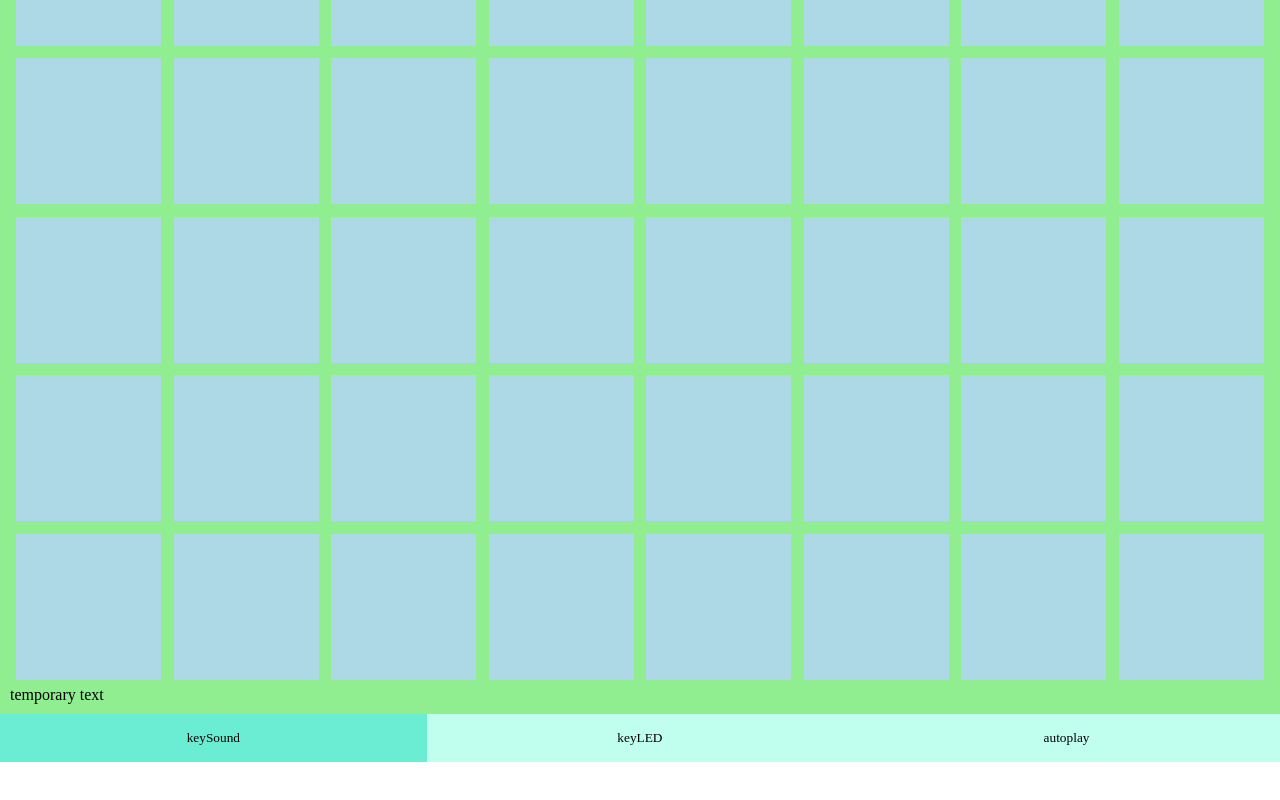
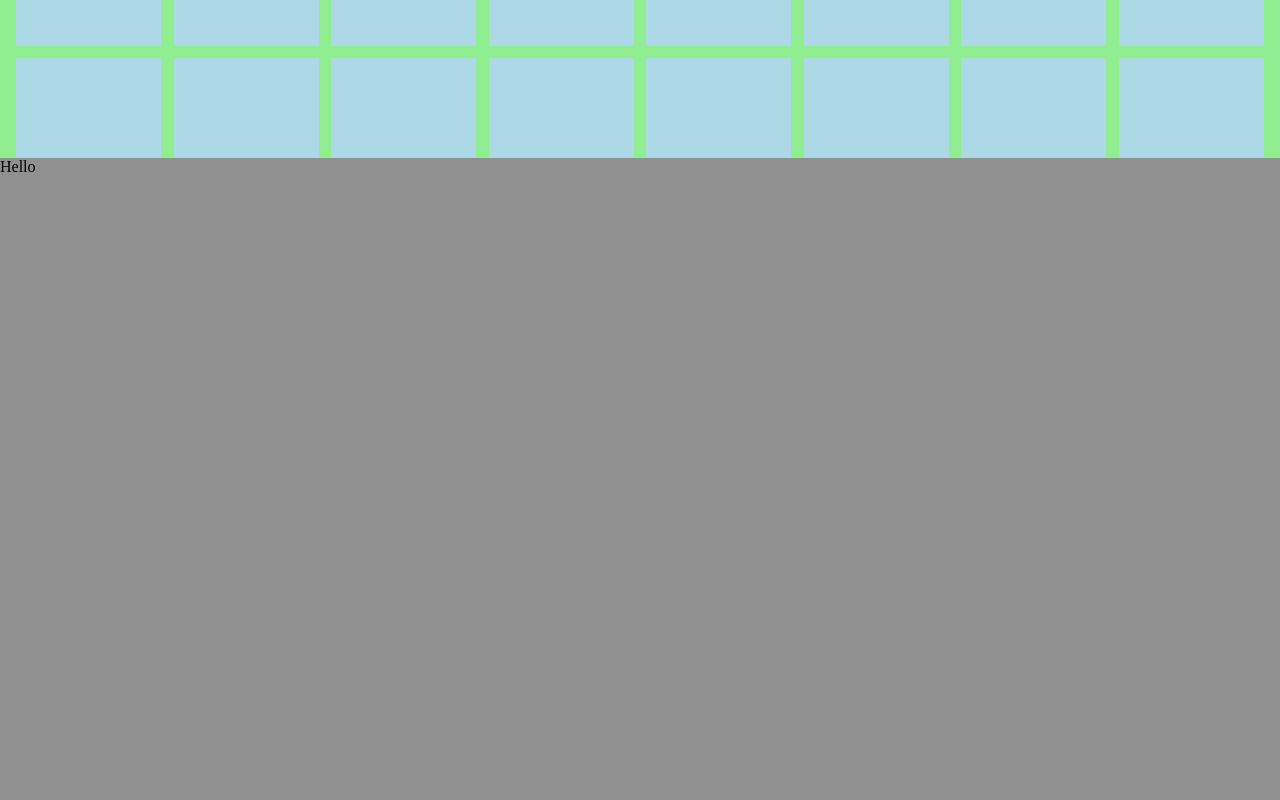
Before and after one commit to comjun04/UniMake, a React app: page / in a window 1280 px wide. Shown: the part 642-1442 px from the top of the page. Before the commit the page ends 1404 px from the top, so only its background shows below. Built offline with nearby package versions, Linux system fonts and the light colour scheme.

Commit message:
feat: add PropertyEditPanel

```diff
--- a/src/App.jsx
+++ b/src/App.jsx
@@ -1,21 +1,23 @@
 import React from 'react'
-import { defaultCss } from './styles/theme'
+import { styled, defaultCss } from './styles/theme'
 
-import Header from './components/Header.jsx'
-import Pad from './components/Pad.jsx'
-import ModeSelectPanel from './components/ModeSelectPanel'
+import { Header, WorkPanel } from './components'
 
 import './css/font.css'
+
+const AppElement = styled('div', {
+  display: 'flex',
+  flexDirection: 'column'
+})
 
 const App = () => {
   defaultCss()
 
   return (
-    <>
+    <AppElement>
       <Header />
-      <Pad />
-      <ModeSelectPanel />
-    </>
+      <WorkPanel />
+    </AppElement>
   )
 }
 
--- a/src/components/ModeSelectPanel.js
+++ b/src/components/ModeSelectPanel.jsx
@@ -35,12 +35,13 @@ const ModeButton = ({ name, active, handleClick }) => {
   )
 }
 
-const ModeSelectPanel = () => {
+const ModeSelectPanel = ({ onModeChange }) => {
   const names = ['keySound', 'keyLED', 'autoplay']
   const [activeBtn, setActiveBtn] = useState(names[0])
 
   const btnClicked = (name) => {
     setActiveBtn(name)
+    onModeChange(name)
   }
 
   const buttons = names.map(name => (
--- a/src/components/Pad.jsx
+++ b/src/components/Pad.jsx
@@ -9,10 +9,15 @@ const PadElement = styled('div', {
   padding: 10
 })
 
-const Pad = () => {
+const Pad = ({ onButtonClick }) => {
   const buttons = []
   for (let i = 1; i <= 64; i++) {
-    buttons.push(<PadButton id={i} />)
+    buttons.push(
+      <PadButton
+        id={i}
+        onButtonClick={onButtonClick}
+      />
+    )
   }
 
   return (
--- a/src/components/PadButton.jsx
+++ b/src/components/PadButton.jsx
@@ -11,9 +11,11 @@ const PadButtonElement = styled('button', {
   margin: '0.5%'
 })
 
-const PadButton = ({ id }) => {
+const PadButton = ({ id, onButtonClick }) => {
   return (
-    <PadButtonElement />
+    <PadButtonElement
+      onClick={() => onButtonClick(id)}
+    />
   )
 }
 
--- /dev/null
+++ b/src/components/PropertyEditPanel.jsx
@@ -0,0 +1,30 @@
+import React from 'react'
+import { styled } from '../styles/theme'
+
+const PanelElement = styled('div', {
+  backgroundColor: '#909090',
+
+  position: 'absolute',
+  width: '100%',
+  height: '100%',
+  transition: 'top .4s'
+})
+
+const PropertyEditPanel = ({ mode, button, show }) => {
+  let element
+  if (mode === 'keySound') {
+    element = <span>Hello</span>
+  }
+
+  return (
+    <PanelElement
+      css={{
+        top: show ? 0 : '100%'
+      }}
+    >
+      {element}
+    </PanelElement>
+  )
+}
+
+export default PropertyEditPanel
--- /dev/null
+++ b/src/components/WorkPanel.jsx
@@ -0,0 +1,38 @@
+import React, { useState } from 'react'
+import { styled } from '../styles/theme'
+
+import Pad from './Pad.jsx'
+import ModeSelectPanel from './ModeSelectPanel.jsx'
+import PropertyEditPanel from './PropertyEditPanel.jsx'
+
+const PanelElement = styled('div', {
+  flexShrink: 0
+})
+
+const WorkPanel = () => {
+  const [mode, setMode] = useState('keySound')
+  const [selectedBtn, setSelectedBtn] = useState(0)
+  const [showPropertyPanel, setShowPropertyPanel] = useState(false)
+
+  const changeMode = (mode) => {
+    setMode(mode)
+  }
+  const showProperties = (buttonId) => {
+    setSelectedBtn(buttonId)
+    setShowPropertyPanel(true)
+  }
+
+  return (
+    <PanelElement>
+      <Pad onButtonClick={showProperties} />
+      <ModeSelectPanel onModeChange={changeMode} />
+      <PropertyEditPanel
+        mode={mode}
+        button={selectedBtn}
+        show={showPropertyPanel}
+      />
+    </PanelElement>
+  )
+}
+
+export default WorkPanel
--- /dev/null
+++ b/src/components/index.js
@@ -0,0 +1,16 @@
+import Header from './Header.jsx'
+import WorkPanel from './WorkPanel.jsx'
+import ModeSelectPanel from './ModeSelectPanel.jsx'
+import PropertyEditPanel from './PropertyEditPanel.jsx'
+
+import Pad from './Pad.jsx'
+import PadButton from './PadButton.jsx'
+
+export {
+  Header,
+  WorkPanel,
+  ModeSelectPanel,
+  PropertyEditPanel,
+  Pad,
+  PadButton
+}
```
